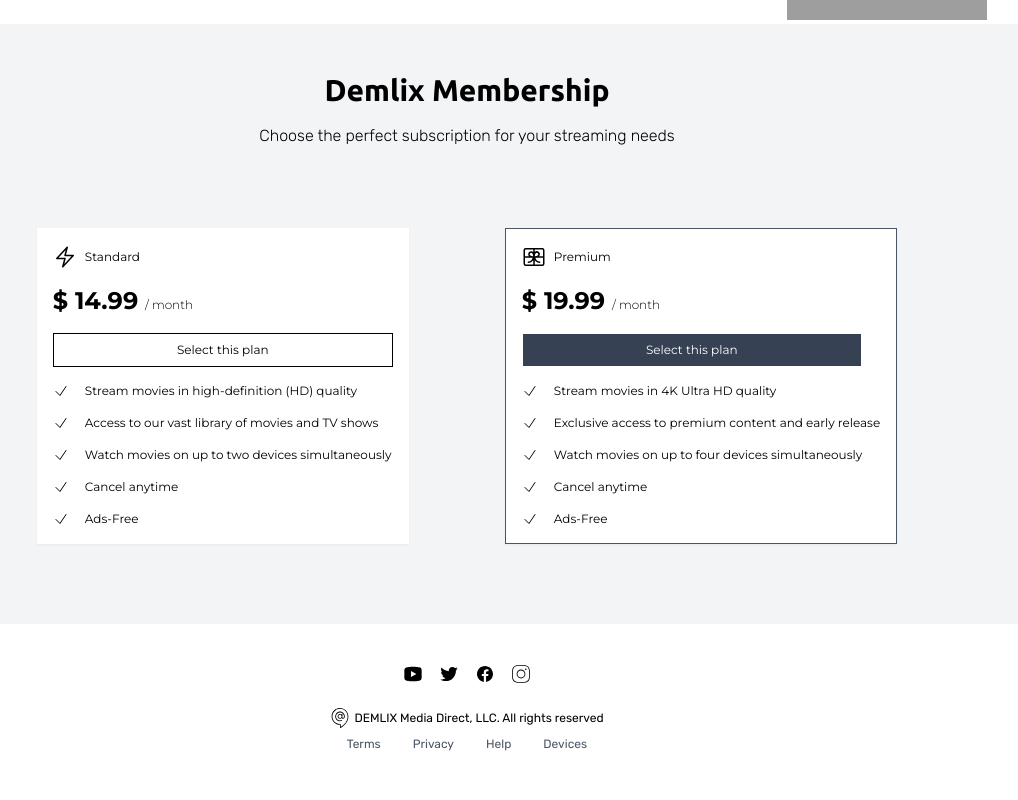
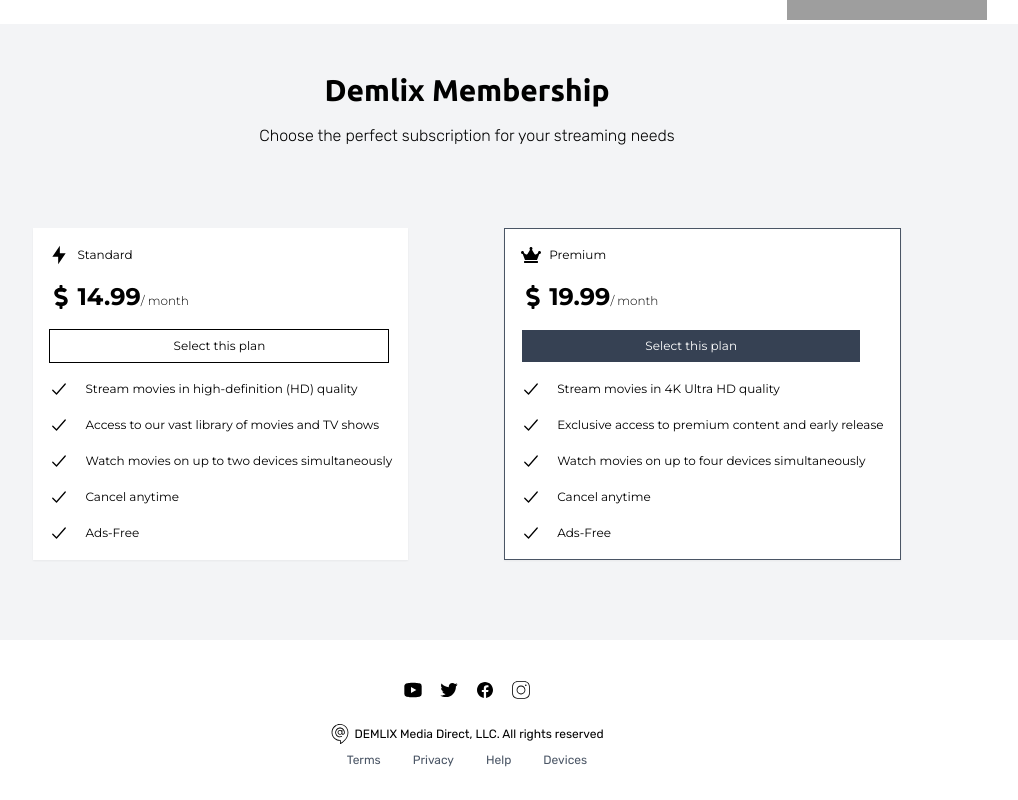
Before and after one commit to Demlew1/The-Movie-Database, a React (Vite) app: page /Home in a window 1280 px wide. Shown: the part 1472-2272 px from the top of the page, without its empty margins (173-1191 px from the left). Built offline with nearby package versions, Linux system fonts and the light colour scheme; no server answers; grey boxes are pictures that could not be loaded; a web font is replaced by a local one.

Commit message:
reduced the membership codeling using array map method

```diff
--- a/package.json
+++ b/package.json
@@ -16,6 +16,7 @@
     "@tanstack/react-query": "^5.69.0",
     "@tanstack/react-query-devtools": "^5.71.2",
     "axios": "^1.8.4",
+    "framer-motion": "^12.6.3",
     "react": "^19.0.0",
     "react-dom": "^19.0.0",
     "react-hook-form": "^7.54.2",
--- a/src/components/pages/Home-page/Membership.jsx
+++ b/src/components/pages/Home-page/Membership.jsx
@@ -1,3 +1,22 @@
+import { IoCheckmark } from "react-icons/io5";
+import { RiFlashlightFill } from "react-icons/ri";
+import { FaCrown } from "react-icons/fa";
+import { FaDollarSign } from "react-icons/fa";
+const standard = [
+  { message: "Stream movies in high-definition (HD) quality", id: 1 },
+  { message: "Access to our vast library of movies and TV shows", id: 2 },
+  { message: "Watch movies on up to two devices simultaneously", id: 3 },
+  { message: "Cancel anytime", id: 4 },
+  { message: "Ads-Free", id: 5 },
+];
+const premium = [
+  { message: "Stream movies in 4K Ultra HD quality", id: 1 },
+  { message: "Exclusive access to premium content and early release", id: 2 },
+  { message: "Watch movies on up to four devices simultaneously", id: 3 },
+  { message: "Cancel anytime", id: 4 },
+  { message: "Ads-Free", id: 5 },
+];
+
 function Membership() {
   return (
     <div className="bg-gray-100 pt-12 text-center">
@@ -10,227 +29,55 @@
       <div className="flex flex-row gap-24 justify-center">
         <div className="bg-white font-['Montserrat'] text-xs inline-flex flex-col gap-4 justify-center my-20 p-4 shadow-xs">
           <div className=" flex flex-row gap-2">
-            <svg
-              xmlns="http://www.w3.org/2000/svg"
-              fill="none"
-              viewBox="0 0 24 24"
-              strokeWidth="1.5"
-              stroke="currentColor"
-              className="size-6"
-            >
-              <path
-                strokeLinecap="round"
-                strokeLinejoin="round"
-                d="m3.75 13.5 10.5-11.25L12 10.5h8.25L9.75 21.75 12 13.5H3.75Z"
-              />
-            </svg>
+            <RiFlashlightFill className="size-5" />
             <p className="self-center">Standard</p>
           </div>
-          <p className="text-2xl font-bold self-start ">
-            $ 14.99 <span className="text-xs font-light">/ month</span>
-          </p>
+          <div className="text-2xl font-bold self-start flex flex-row gap-1 items-center">
+            <FaDollarSign />
+            <p className="text-xs font-light">
+              <span className="font-bold text-2xl">14.99</span>/ month
+            </p>
+          </div>
           <button className="border-1 w-85 cursor-pointer hover:bg-gray-700 hover:text-white p-2 text-xs">
             Select this plan
           </button>
           <div className="flex flex-col gap-4">
-            <div className="flex flex-row gap-4">
-              <svg
-                xmlns="http://www.w3.org/2000/svg"
-                fill="none"
-                viewBox="0 0 24 24"
-                strokeWidth="1.5"
-                stroke="currentColor"
-                className="size-4"
+            {standard.map((message) => (
+              <div
+                className="flex flex-row items-center gap-4"
+                key={message.id}
               >
-                <path
-                  strokeLinecap="round"
-                  strokeLinejoin="round"
-                  d="m4.5 12.75 6 6 9-13.5"
-                />
-              </svg>
-              <p>Stream movies in high-definition (HD) quality</p>
-            </div>
-            <div className="flex flex-row gap-4">
-              <svg
-                xmlns="http://www.w3.org/2000/svg"
-                fill="none"
-                viewBox="0 0 24 24"
-                strokeWidth="1.5"
-                stroke="currentColor"
-                className="size-4"
-              >
-                <path
-                  strokeLinecap="round"
-                  strokeLinejoin="round"
-                  d="m4.5 12.75 6 6 9-13.5"
-                />
-              </svg>
-              <p>Access to our vast library of movies and TV shows</p>
-            </div>
-            <div className="flex flex-row gap-4">
-              <svg
-                xmlns="http://www.w3.org/2000/svg"
-                fill="none"
-                viewBox="0 0 24 24"
-                strokeWidth="1.5"
-                stroke="currentColor"
-                className="size-4"
-              >
-                <path
-                  strokeLinecap="round"
-                  strokeLinejoin="round"
-                  d="m4.5 12.75 6 6 9-13.5"
-                />
-              </svg>
-              <p>Watch movies on up to two devices simultaneously</p>
-            </div>
-            <div className="flex flex-row gap-4">
-              <svg
-                xmlns="http://www.w3.org/2000/svg"
-                fill="none"
-                viewBox="0 0 24 24"
-                strokeWidth="1.5"
-                stroke="currentColor"
-                className="size-4"
-              >
-                <path
-                  strokeLinecap="round"
-                  strokeLinejoin="round"
-                  d="m4.5 12.75 6 6 9-13.5"
-                />
-              </svg>
-              <p>Cancel anytime</p>
-            </div>
-            <div className="flex flex-row gap-4">
-              <svg
-                xmlns="http://www.w3.org/2000/svg"
-                fill="none"
-                viewBox="0 0 24 24"
-                strokeWidth="1.5"
-                stroke="currentColor"
-                className="size-4"
-              >
-                <path
-                  strokeLinecap="round"
-                  strokeLinejoin="round"
-                  d="m4.5 12.75 6 6 9-13.5"
-                />
-              </svg>
-              <p>Ads-Free</p>
-            </div>
+                <IoCheckmark className="size-5" />
+                <p>{message.message}</p>
+              </div>
+            ))}
           </div>
         </div>
         <div className="bg-white font-['Montserrat'] text-xs inline-flex flex-col gap-4 justify-center my-20 p-4 shadow-xs border-1 border-gray-600">
           <div className=" flex flex-row gap-2">
-            <svg
-              xmlns="http://www.w3.org/2000/svg"
-              fill="none"
-              viewBox="0 0 24 24"
-              strokeWidth="1.5"
-              stroke="currentColor"
-              className="size-6"
-            >
-              <path
-                strokeLinecap="round"
-                strokeLinejoin="round"
-                d="M12 3.75v16.5M2.25 12h19.5M6.375 17.25a4.875 4.875 0 0 0 4.875-4.875V12m6.375 5.25a4.875 4.875 0 0 1-4.875-4.875V12m-9 8.25h16.5a1.5 1.5 0 0 0 1.5-1.5V5.25a1.5 1.5 0 0 0-1.5-1.5H3.75a1.5 1.5 0 0 0-1.5 1.5v13.5a1.5 1.5 0 0 0 1.5 1.5Zm12.621-9.44c-1.409 1.41-4.242 1.061-4.242 1.061s-.349-2.833 1.06-4.242a2.25 2.25 0 0 1 3.182 3.182ZM10.773 7.63c1.409 1.409 1.06 4.242 1.06 4.242S9 12.22 7.592 10.811a2.25 2.25 0 1 1 3.182-3.182Z"
-              />
-            </svg>
+            <FaCrown className="size-5" />
 
             <p className="self-center">Premium</p>
           </div>
-          <p className="text-2xl font-bold self-start ">
-            $ 19.99 <span className="text-xs font-light">/ month</span>
-          </p>
+          <div className="text-2xl font-bold self-start flex flex-row gap-1 items-center">
+            <FaDollarSign />
+            <p className="text-xs font-light">
+              <span className="font-bold text-2xl">19.99</span>/ month
+            </p>
+          </div>
           <button className="border-1 w-85 cursor-pointer hover:bg-white hover:text-black bg-gray-700 text-white p-2 text-xs">
             Select this plan
           </button>
           <div className="flex flex-col gap-4">
-            <div className="flex flex-row gap-4">
-              <svg
-                xmlns="http://www.w3.org/2000/svg"
-                fill="none"
-                viewBox="0 0 24 24"
-                strokeWidth="1.5"
-                stroke="currentColor"
-                className="size-4"
+            {premium.map((message) => (
+              <div
+                className="flex flex-row items-center gap-4"
+                key={message.id}
               >
-                <path
-                  strokeLinecap="round"
-                  strokeLinejoin="round"
-                  d="m4.5 12.75 6 6 9-13.5"
-                />
-              </svg>
-              <p>Stream movies in 4K Ultra HD quality</p>
-            </div>
-            <div className="flex flex-row gap-4">
-              <svg
-                xmlns="http://www.w3.org/2000/svg"
-                fill="none"
-                viewBox="0 0 24 24"
-                strokeWidth="1.5"
-                stroke="currentColor"
-                className="size-4"
-              >
-                <path
-                  strokeLinecap="round"
-                  strokeLinejoin="round"
-                  d="m4.5 12.75 6 6 9-13.5"
-                />
-              </svg>
-              <p>Exclusive access to premium content and early release</p>
-            </div>
-            <div className="flex flex-row gap-4">
-              <svg
-                xmlns="http://www.w3.org/2000/svg"
-                fill="none"
-                viewBox="0 0 24 24"
-                strokeWidth="1.5"
-                stroke="currentColor"
-                className="size-4"
-              >
-                <path
-                  strokeLinecap="round"
-                  strokeLinejoin="round"
-                  d="m4.5 12.75 6 6 9-13.5"
-                />
-              </svg>
-              <p>Watch movies on up to four devices simultaneously</p>
-            </div>
-            <div className="flex flex-row gap-4">
-              <svg
-                xmlns="http://www.w3.org/2000/svg"
-                fill="none"
-                viewBox="0 0 24 24"
-                strokeWidth="1.5"
-                stroke="currentColor"
-                className="size-4"
-              >
-                <path
-                  strokeLinecap="round"
-                  strokeLinejoin="round"
-                  d="m4.5 12.75 6 6 9-13.5"
-                />
-              </svg>
-              <p>Cancel anytime</p>
-            </div>
-            <div className="flex flex-row gap-4">
-              <svg
-                xmlns="http://www.w3.org/2000/svg"
-                fill="none"
-                viewBox="0 0 24 24"
-                strokeWidth="1.5"
-                stroke="currentColor"
-                className="size-4"
-              >
-                <path
-                  strokeLinecap="round"
-                  strokeLinejoin="round"
-                  d="m4.5 12.75 6 6 9-13.5"
-                />
-              </svg>
-              <p>Ads-Free</p>
-            </div>
+                <IoCheckmark className="size-5" />
+                <p>{message.message}</p>
+              </div>
+            ))}
           </div>
         </div>
       </div>
```
Also changed, not shown: 1 other file (tests, documents, lock files or other folders).
